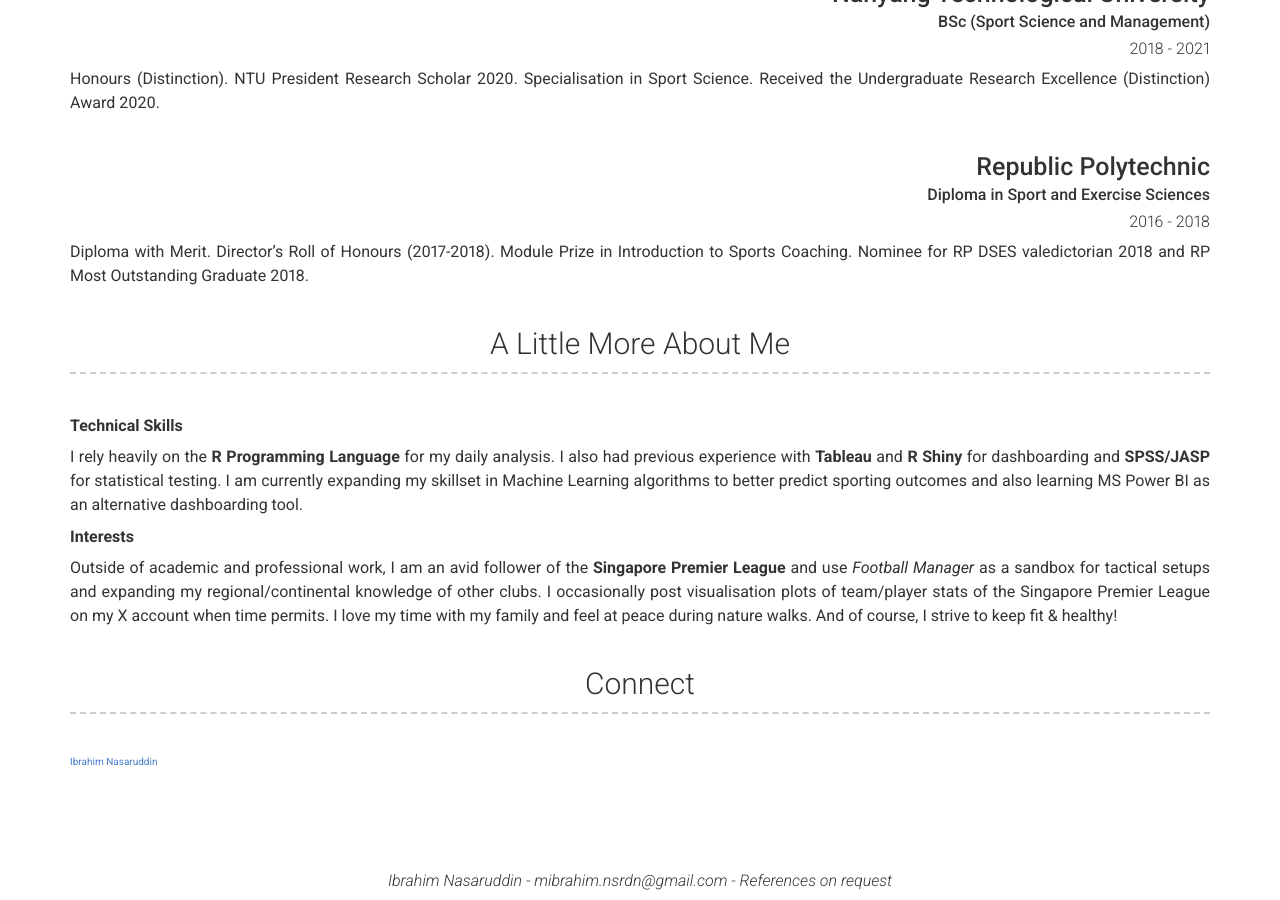
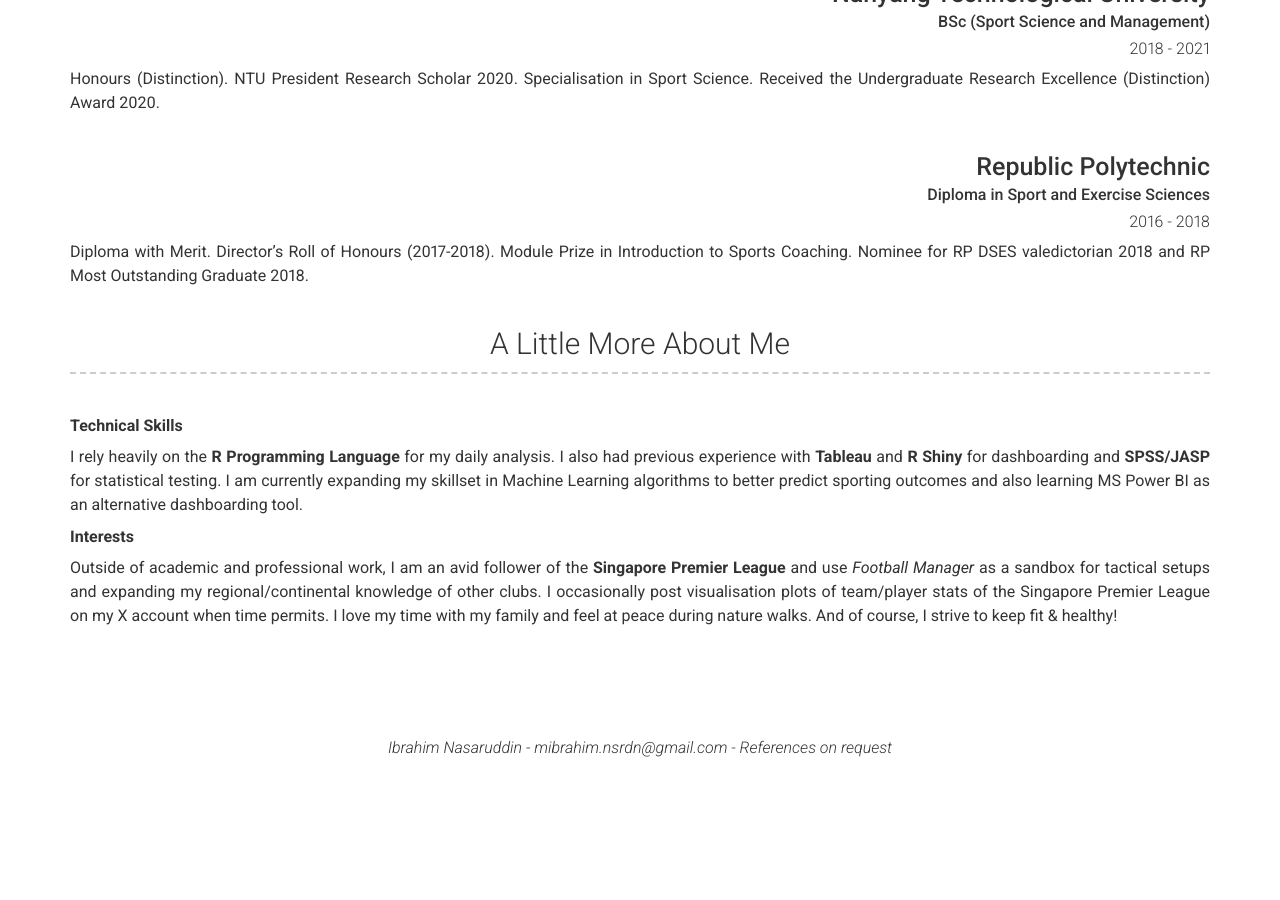
Before and after one commit to ibrahim-nasaruddin/ibrahim-nasaruddin.github.io, a Jekyll site: the page built from index.md, in a window 1280 px wide and 900 px high, scrolled down 5904 px. Built offline with Jekyll 4.4.1, drawn with Linux system fonts in a browser that asks for light colours; nearby versions of some CDN libraries; comment, search, counter and statistics services are not loaded; after the commit the page ends 6671 px from its top, so only the background shows below that.

Commit message:
Remove LinkedIn badge from configuration
Removed LinkedIn badge connection section from config.

```diff
--- a/_config.yml
+++ b/_config.yml
@@ -204,11 +204,6 @@ content:
       **Interests**
 
       Outside of academic and professional work, I am an avid follower of the **Singapore Premier League** and use *Football Manager* as a sandbox for tactical setups and expanding my regional/continental knowledge of other clubs. I occasionally post visualisation plots of team/player stats of the Singapore Premier League on my X account when time permits. I love my time with my family and feel at peace during nature walks. And of course, I strive to keep fit & healthy!
-  - title: Connect
-    layout: text
-    content: |
-      <script src="https://platform.linkedin.com/badges/js/profile.js" async defer type="text/javascript"></script>
-      <div class="badge-base LI-profile-badge" data-locale="en_US" data-size="medium" data-theme="light" data-type="HORIZONTAL" data-vanity="ibrahimnas" data-version="v1"><a class="badge-base__link LI-simple-link" href="https://sg.linkedin.com/in/ibrahimnas?trk=profile-badge">Ibrahim Nasaruddin</a></div>
 # Footer
 footer_show_references: true
 # references_title: References on request (Override references text)
```
